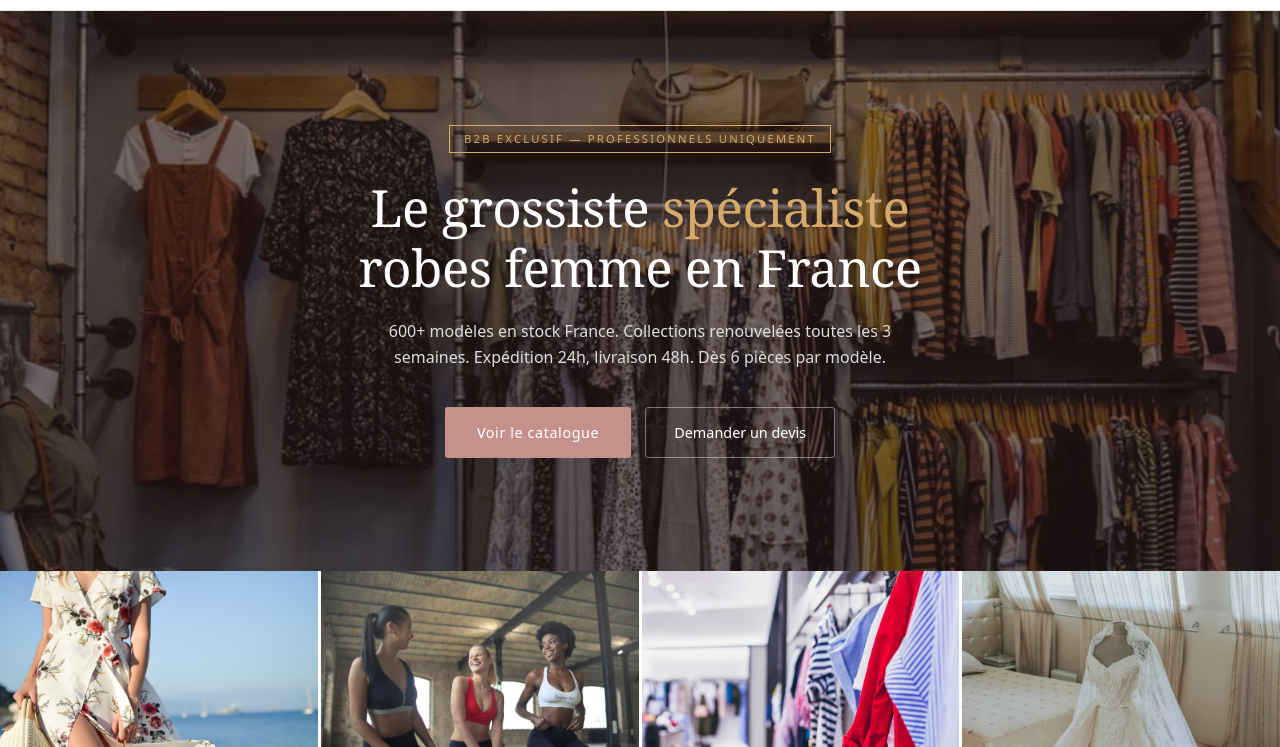
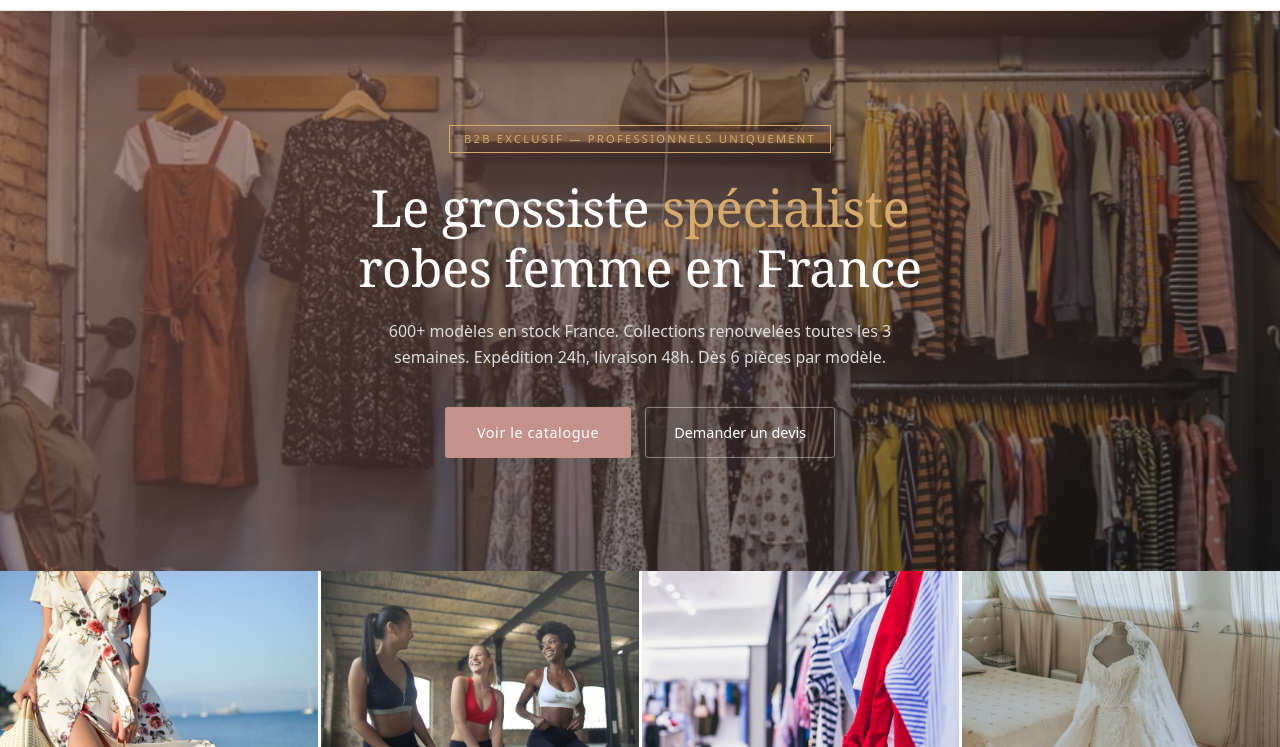
Before and after one commit to bz780/grossiste-robes, a plain HTML site: page index.html in a window 1280 px wide. Shown: the part 53-800 px from the top of the page. Drawn offline with Linux system fonts and the light colour scheme.

Commit message:
fix: hero overlay transparent au lieu d'opacité brute
Co-Authored-By: Claude Opus 4.6 <noreply@anthropic.com>

```diff
--- a/index.html
+++ b/index.html
@@ -169,7 +169,7 @@ nav a:hover { color: var(--rose); }
 .hero {
   margin-top: 64px;
   position: relative;
-  background: #2a1a1a;
+  background: #1a1a1a;
   min-height: 560px;
   display: flex; align-items: center;
   overflow: hidden;
@@ -178,7 +178,11 @@ nav a:hover { color: var(--rose); }
   position: absolute; inset: 0;
   background-image: url('/images/hero.jpg');
   background-size: cover; background-position: center 30%;
-  opacity: .4;
+}
+.hero-bg::after {
+  content: '';
+  position: absolute; inset: 0;
+  background: linear-gradient(135deg, rgba(140,94,85,.65) 0%, rgba(26,26,26,.55) 100%);
 }
 .hero-content {
   position: relative; z-index: 1;
```
